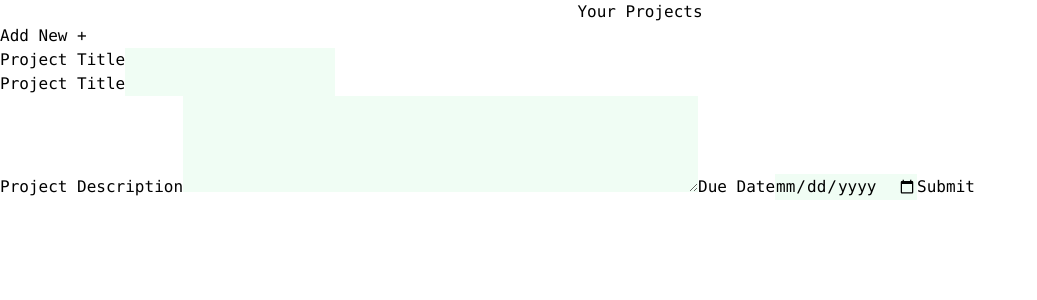
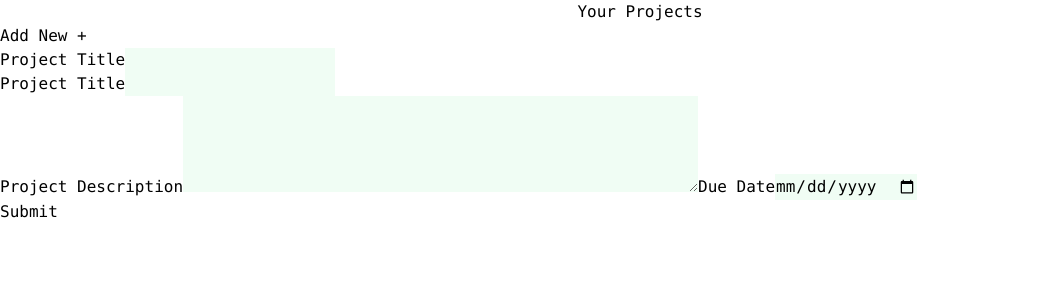
Before and after one commit to Greenie115/project-management-system, a React (Vite) app: page / in a window 1280 px wide. Both pictures are taken after a click on the button "Add New +". Shown: the top 300 px of the page, without its empty margins (0-1037 px from the left). Built offline with nearby package versions, Linux system fonts and the light colour scheme.

Commit message:
changing semantic HTML in sidebar

```diff
--- a/src/components/NewProject.jsx
+++ b/src/components/NewProject.jsx
@@ -1,7 +1,6 @@
 import { useState } from "react";
 import Button from "./Button";
 import Input from "./Input"
-import Container from "./Container";
 
 function NewProject() {
     const [newProject, setNewProject] = useState({
@@ -24,8 +23,8 @@ function NewProject() {
     }
 
     return (
-        <Container>
-        <form onSubmit={submitProject} className="m-1 p-1">
+        <section>
+        <form onSubmit={submitProject} className="m-60 p-1">
             {/* <label className="m-1 p-1">
                 Project Title
                 <input
@@ -85,12 +84,12 @@ function NewProject() {
                     required
                 />
             </label>
+        </form>
             <Button
                 content="Submit"
                 type="submit"
             />
-        </form>
-        </Container>
+        </section>
     );
 }
 
--- a/src/components/Sidebar.jsx
+++ b/src/components/Sidebar.jsx
@@ -5,14 +5,18 @@ function Sidebar ({ handleClick }){
     return(
         <>
         <aside className="container">
-            <div className="flex bg-zinc-900 max-w-80 w-1/5 h-screen mt-20 rounded-tr-3xl flex-col md:w-72">
+            <ul className="flex bg-zinc-900 max-w-80 w-1/5 h-screen mt-20 rounded-tr-3xl flex-col md:w-72">
+                <li>
                 <h2 className="text-white p-10">Your Projects</h2>
+                </li>
+                <li>
                 <div className="flex-grow flex flex-col justify-center items-center">
                     <Button
                         content='Add New +'
                         onClick={handleClick}/>
                 </div>
-            </div>
+                </li>
+            </ul>
         </aside>
         </>
     );
```
